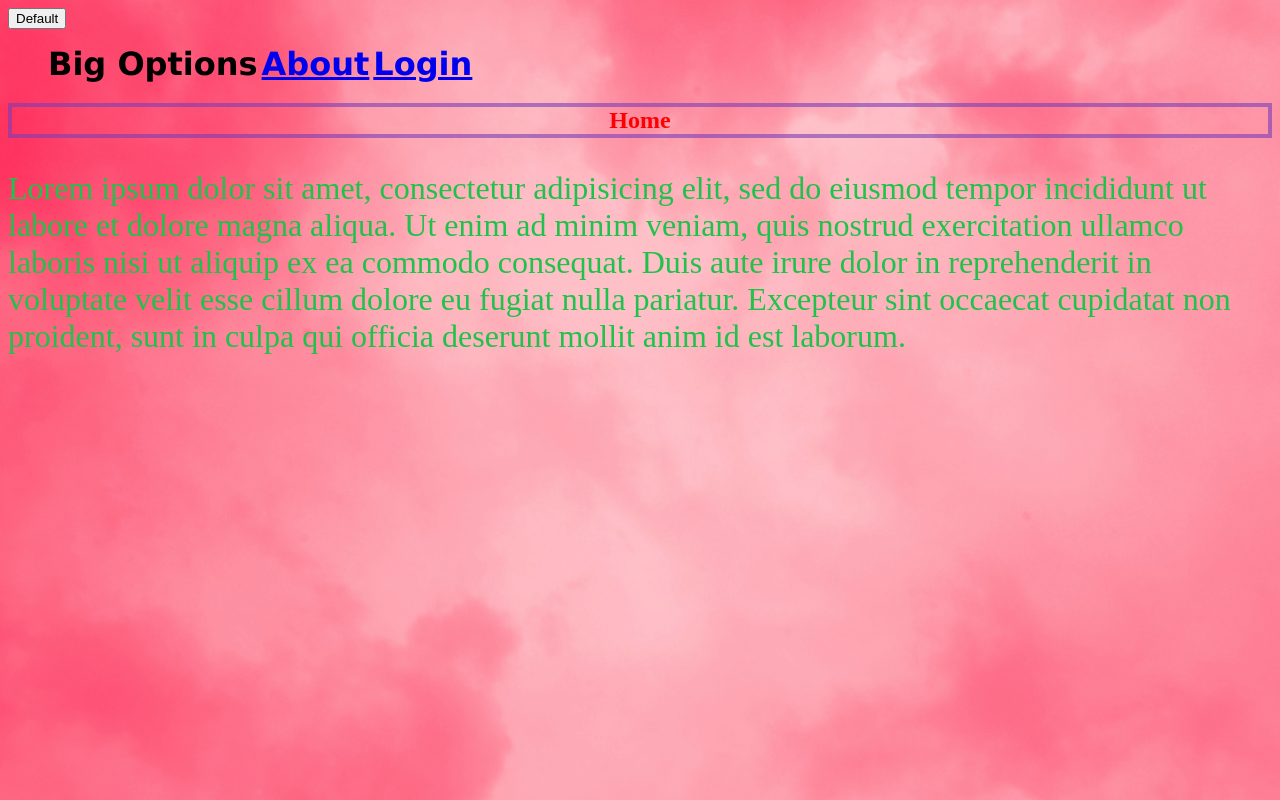
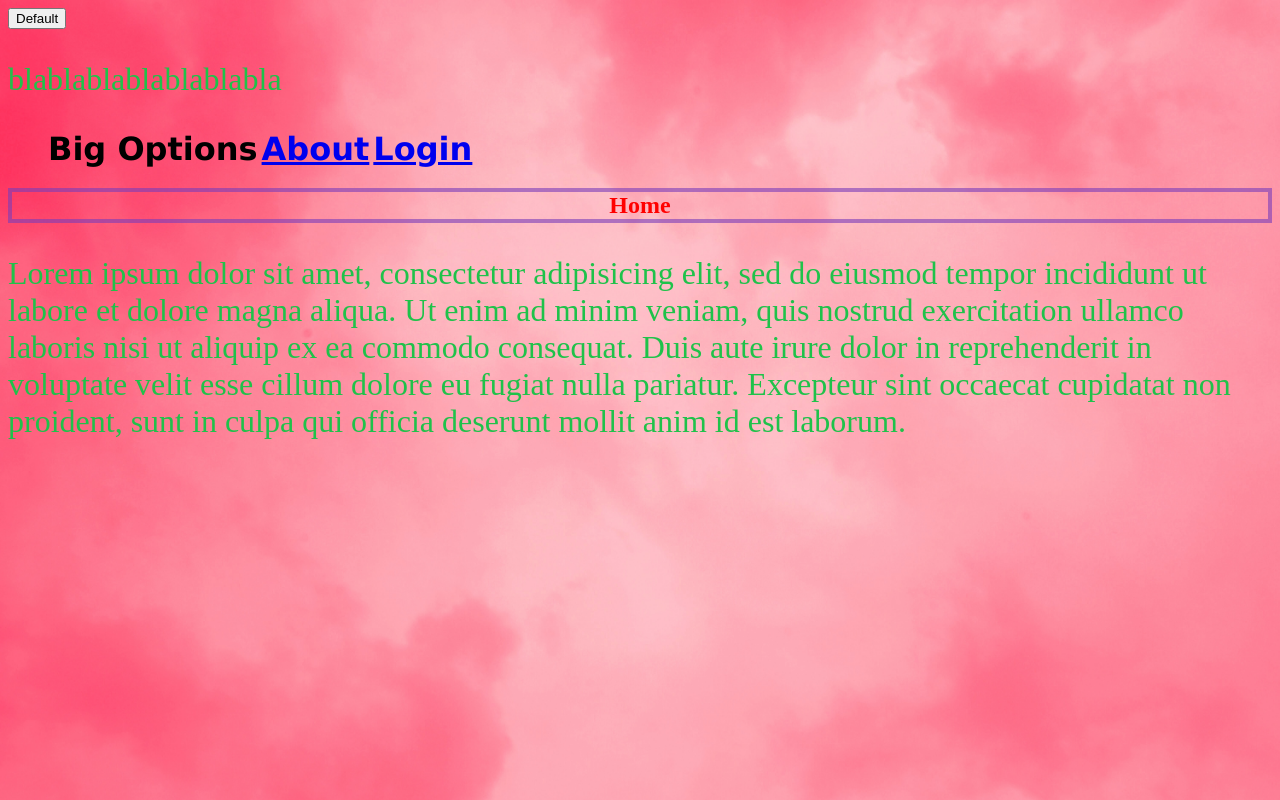
Before and after one commit to nunesdecassia/webdevelopercourse, a plain HTML site: page index.html in a window 1280 px wide. Drawn offline with Linux system fonts and the light colour scheme.

Commit message:
new paragraph

```diff
--- a/index.html
+++ b/index.html
@@ -9,6 +9,9 @@
   <button class="btn btn-primary">Default</button>
   <header>
     <nav>
+    <p>
+      blablablablablablabla
+    </p>
       <ul>
         <li>Big Options</li>
         <li><a href="about.html">About</a></li>
```
